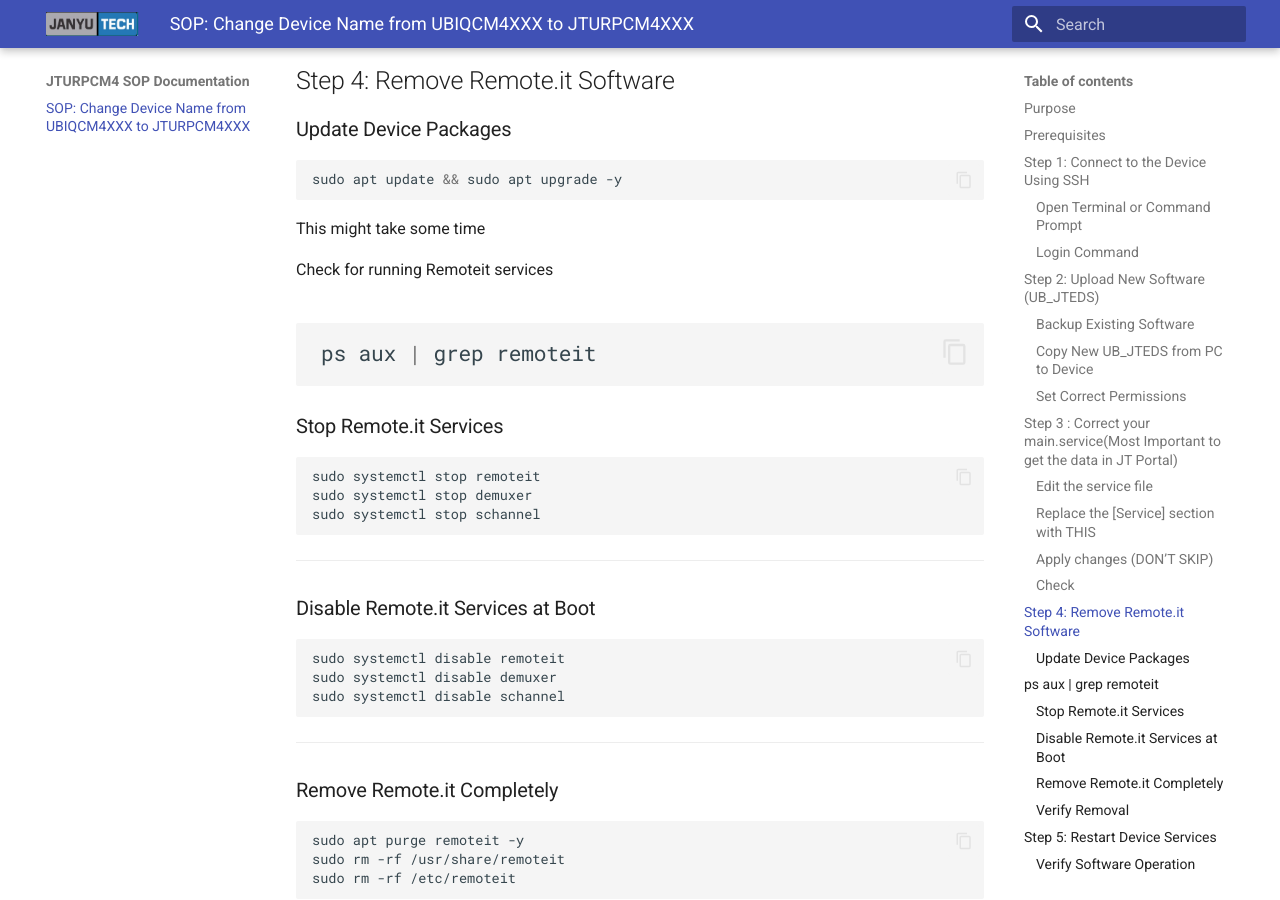
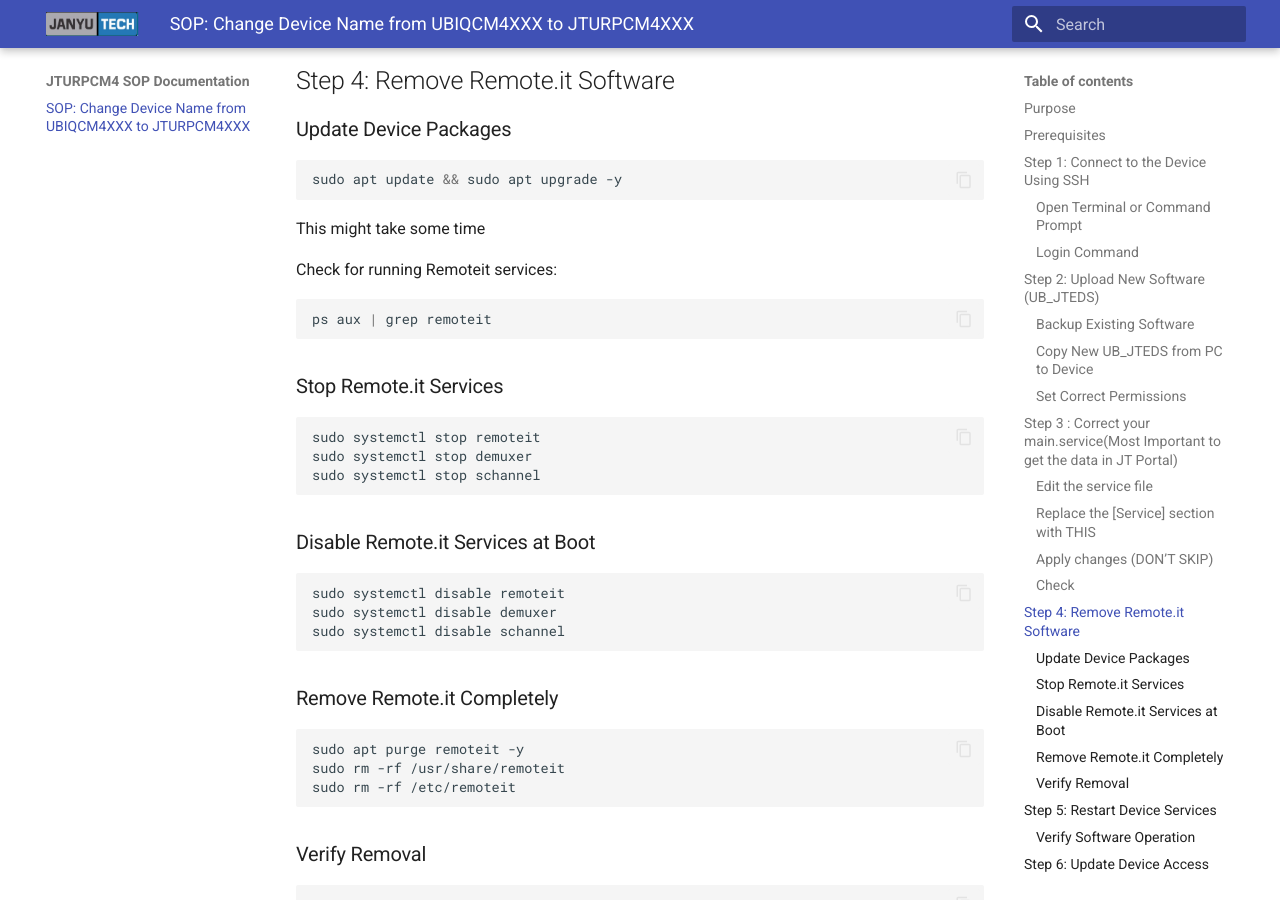
Before and after one commit to Saikatdey4568/JTURPCM4-SOP, an MkDocs documentation site: the page built from docs/index.md, in a window 1280 px wide and 900 px high, scrolled down 3610 px. Built offline with MkDocs 1.6.1 and Material for MkDocs 9.7.7, drawn with Linux system fonts in a browser that asks for light colours.

Commit message:
Update SOP

````diff
--- a/docs/index.md
+++ b/docs/index.md
@@ -167,12 +167,12 @@
 ```
 This might take some time
 
-Check for running Remoteit services
+Check for running Remoteit services:
 
 ```bash
 ps aux | grep remoteit
 ```
----
+
 
 ### Stop Remote.it Services
 ```bash
@@ -181,7 +181,7 @@
 sudo systemctl stop schannel
 ```
 
----
+
 
 ### Disable Remote.it Services at Boot
 ```bash
@@ -190,7 +190,7 @@
 sudo systemctl disable schannel
 ```
 
----
+
 
 ### Remove Remote.it Completely
 ```bash
@@ -199,7 +199,7 @@
 sudo rm -rf /etc/remoteit
 ```
 
----
+
 
 ### Verify Removal
 ```bash
````
Also changed, not shown: site/index.html, site/search/search_index.json, 1 other file.
